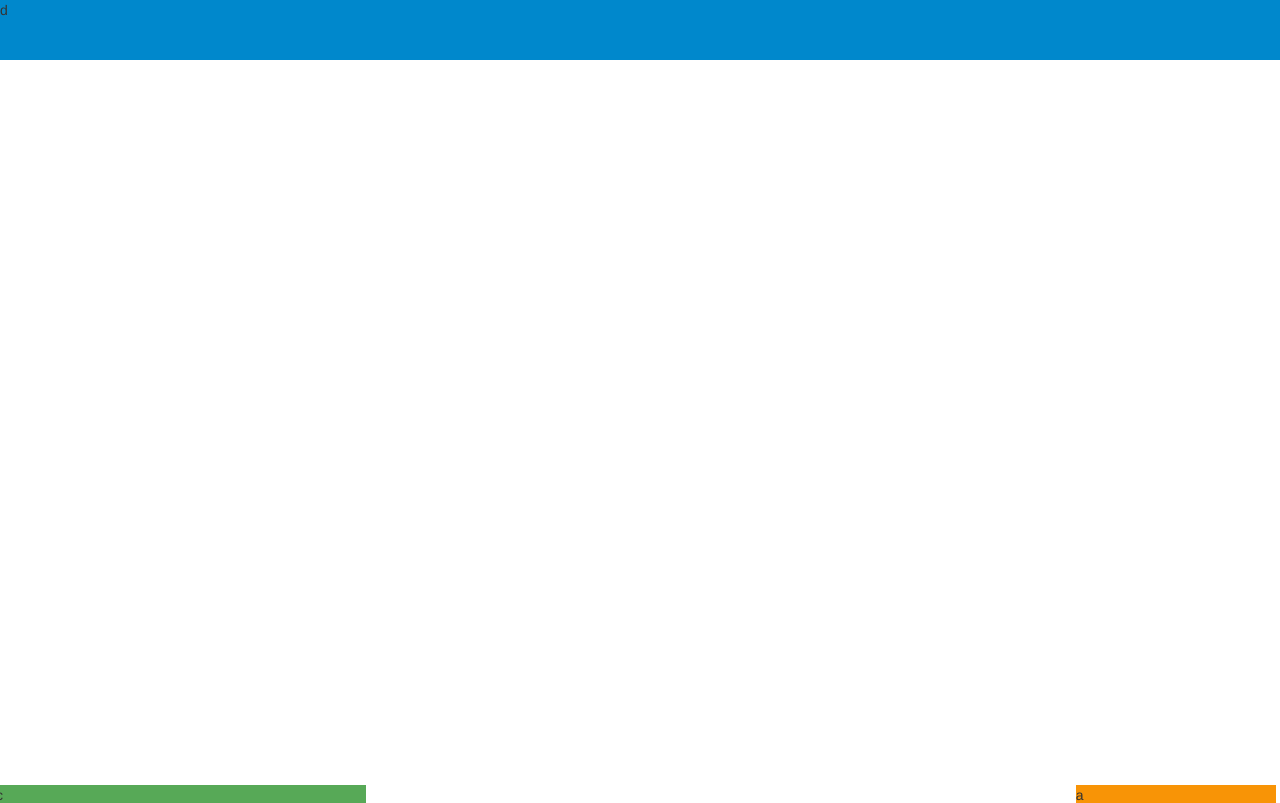
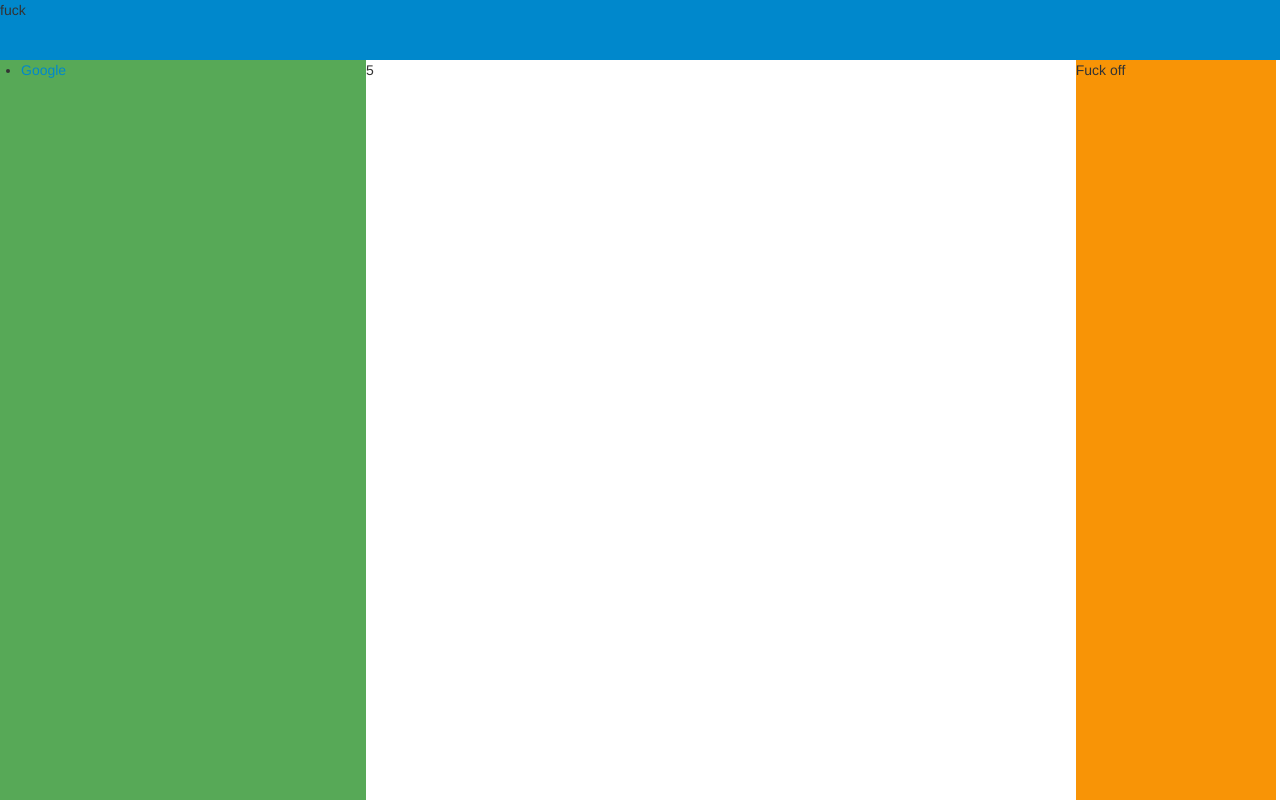
Before and after one commit to justinlopez0/task-manager, a plain HTML site: page app/index.html in a window 1280 px wide. Shown: the top 803 px of the page. Drawn offline with Linux system fonts and the light colour scheme.

Commit message:
Angular controller tests

```diff
--- a/app/css/app.css
+++ b/app/css/app.css
@@ -22,26 +22,26 @@ body {
 }
 #nav {
     display: inline-block;
+    vertical-align: top;
     width: 370px;
     background: #57a957;
-    height: 100%;
-    margin-left: -4px;
-    margin-bottom: 0;
+    height: calc(100% - 60px);
+    margin: 60px 0 0 -4px;
 }
 #main {
     display: inline-block;
+    vertical-align: top;
     width: calc(100% - 370px - 200px);
-    height: 100%;
+    height: calc(100% - 60px);
     margin-left: -4px;
     overflow: hidden;
     margin-bottom: 0;
-
+    margin-top: 60px;
 }
 #right_nav {
     display: inline-block;
-    height: 100%;
+    height: calc(100% - 60px);
     width: 200px;
     background: #f89406;
-    margin-left: -4px;
-    margin-bottom: 0;
+    margin: 60px 0 0 -4px;
 }
--- a/app/index.html
+++ b/app/index.html
@@ -1,5 +1,5 @@
 <!doctype html>
-<html lang="en" ng-app="myApp">
+<html lang="en" ng-app>
 <head>
     <meta charset="utf-8">
     <title>My AngularJS App</title>
@@ -9,16 +9,24 @@
     <body>
         <div id="container">
             <div id="header">
-d
+            <div>fuck</div>
             </div>
             <div id="nav">
-c
+                <ul>
+                    <li><a href="//www.google.com">Google</a></li>
+                </ul>
             </div>
-            <div id="main">
-b
+            <div id="main" ng-controller="ctrl1">
+                {{ myObject.value }}
             </div>
             <div id="right_nav">
-a
+            Fuck off
             </div>
-        </container></body>
+        </div><script src="lib/angular/angular.js"></script>
+        <script src="js/app.js"></script>
+        <script src="js/services.js"></script>
+        <script src="js/controllers.js"></script>
+        <script src="js/filters.js"></script>
+        <script src="js/directives.js"></script>
+    </body>
 </html>
--- a/app/js/controllers.js
+++ b/app/js/controllers.js
@@ -1,11 +1,31 @@
 'use strict';
 
 /* Controllers */
+function ctrl1($scope) {
+    $scope.myObject = {
+    value: 0,
+    increment: function(inc) {
+        this.value += typeof inc === 'number' ? inc : 1;
+        }
+    }
+    $scope.myObject.increment(5);
+}
 
+/*
 angular.module('myApp.controllers', []).
-  controller('MyCtrl1', [function() {
+    controller('MyCtrl1', [function($scope) {
+        $scope.myObject = {
+            value: 0,
+            increment: function(inc) {
+                this.value += typeof inc === 'number' ? inc : 1;
+            }
+        }
 
-  }])
-  .controller('MyCtrl2', [function() {
+        $scope.myObject.increment();
 
-  }]);
+        $scope.name = 'JJ';
+    }])
+    .controller('MyCtrl2', [function() {
+
+    }]);
+*/
```
Also changed, not shown: app/js/test.js (added).
